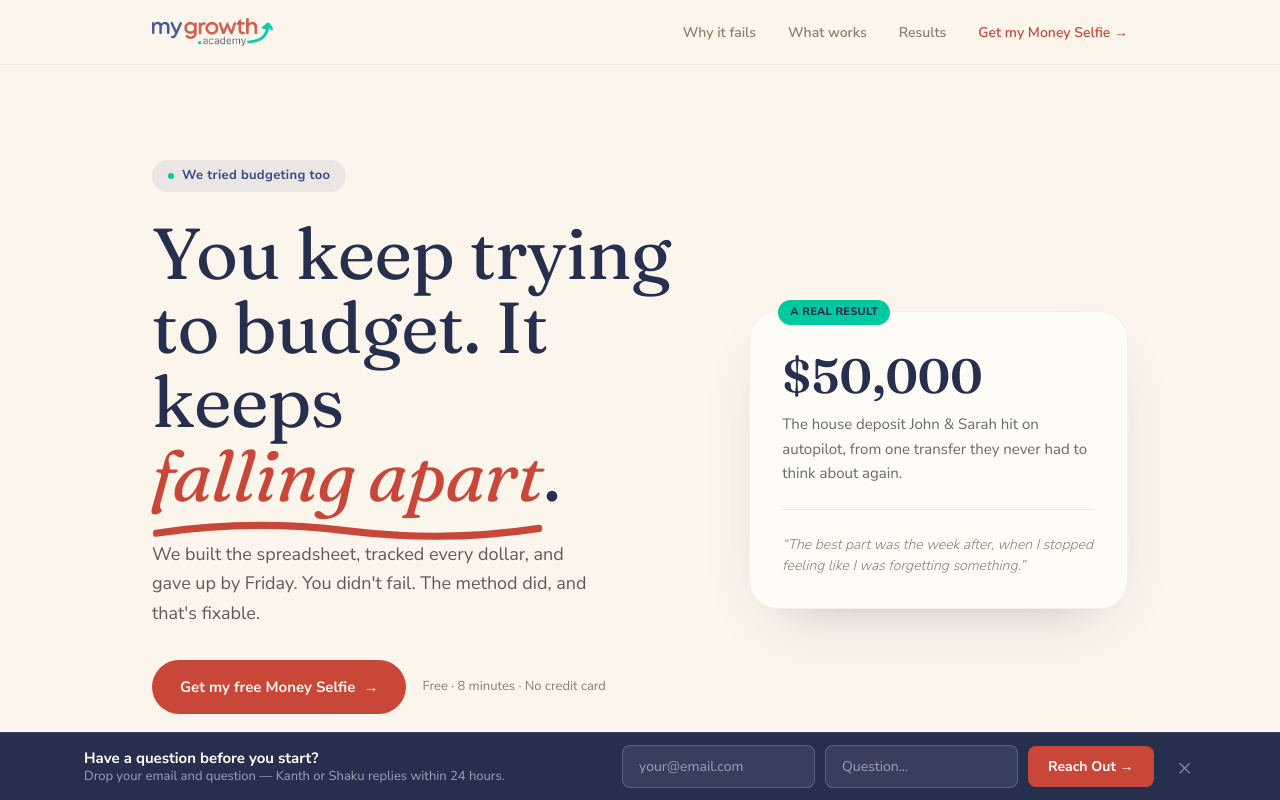
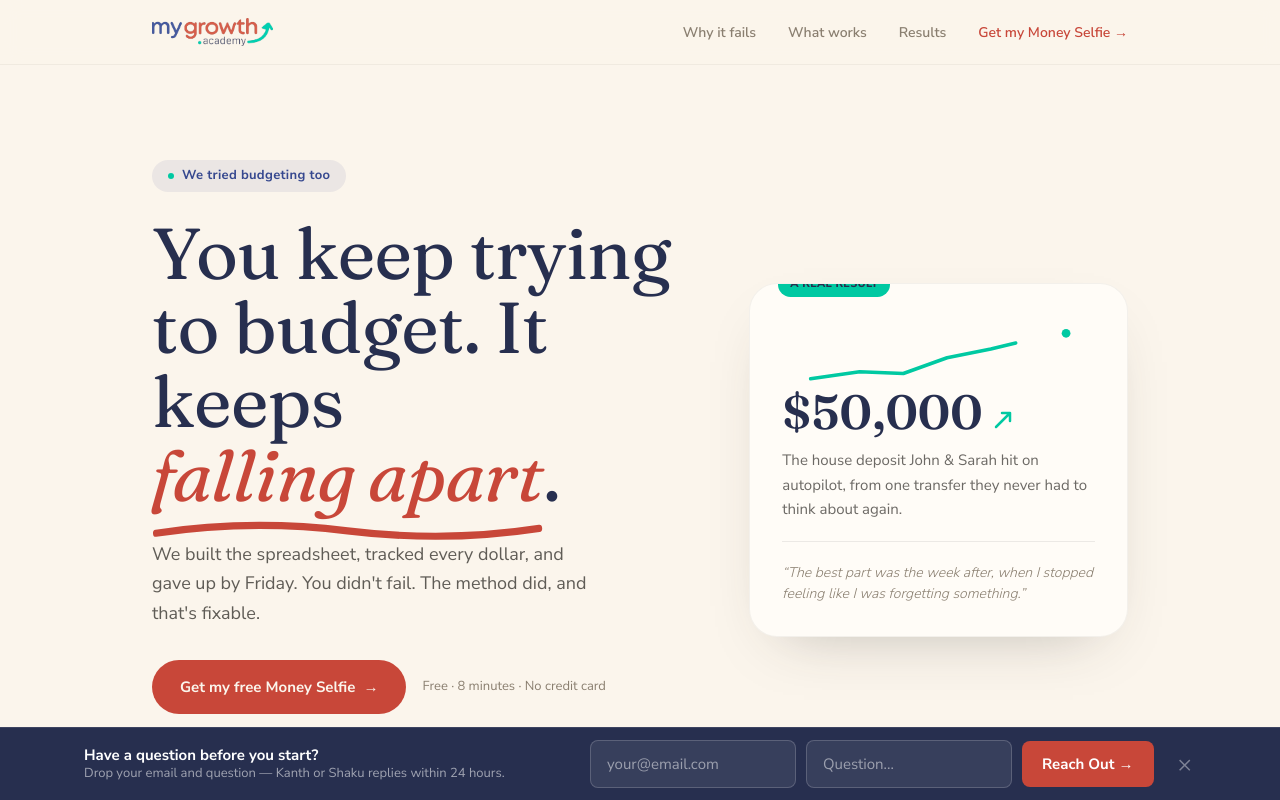
Before and after one commit to mygrowthacademy/mga-landing, a Next.js app: page /budget in a window 1280 px wide. Shown: the top 800 px of the page. Built offline with nearby package versions, Linux system fonts and the light colour scheme.

Commit message:
Update page.tsx

```diff
--- a/app/budget/page.tsx
+++ b/app/budget/page.tsx
@@ -14,8 +14,22 @@ export default function Page() {
     return () => obs.disconnect();
   }, []);
 
+  const [bignum, setBignum] = useState(0);
+  useEffect(() => {
+    let n = 0; const target = 50000; let iv: ReturnType<typeof setInterval>;
+    const t = setTimeout(() => {
+      iv = setInterval(() => {
+        n += Math.ceil((target - n) / 14);
+        if (n >= target) { n = target; clearInterval(iv); }
+        setBignum(n);
+      }, 35);
+    }, 500);
+    return () => { clearTimeout(t); clearInterval(iv); };
+  }, []);
+
   const [sent, setSent] = useState(false);
   const [stripClosed, setStripClosed] = useState(false);
+  const [stripOpen, setStripOpen] = useState(false);
   const handleReach = async (e: React.FormEvent<HTMLFormElement>) => {
     e.preventDefault();
     const form = e.currentTarget;
@@ -52,6 +66,9 @@ export default function Page() {
         .load{opacity:0;transform:translateY(14px);animation:mgarise .9s cubic-bezier(.2,.7,.2,1) forwards}
         @keyframes mgarise{to{opacity:1;transform:none}}
         .mga input::placeholder{color:rgba(255,255,255,.5)}
+        .spark{stroke-dasharray:240;stroke-dashoffset:240;animation:mgadraw 1.8s .5s ease-out forwards}
+        @keyframes mgadraw{to{stroke-dashoffset:0}}
+        @media (prefers-reduced-motion:reduce){.spark{animation:none;stroke-dashoffset:0}}
       `}} />
 
       <div className="mga">
@@ -69,7 +86,11 @@ export default function Page() {
         </nav>
 
         <header id="top" className="relative pt-32 pb-20 md:pt-40 md:pb-24 overflow-hidden">
-          <div className="absolute inset-0 -z-10" style={{ background: 'radial-gradient(800px 480px at 80% 0%, #F6ECDB 0%, #FBF5EC 60%)' }} />
+          <div className="absolute inset-0 -z-10" style={{ background: 'radial-gradient(900px 520px at 70% -8%, rgba(232,199,126,.45) 0%, rgba(246,236,219,.5) 38%, #FBF5EC 70%)' }} />
+          <svg className="absolute right-0 bottom-0 -z-10 w-[70%] h-auto" viewBox="0 0 600 300" fill="none" aria-hidden style={{ opacity: 0.07 }}>
+            <path d="M0 290 L120 250 L220 255 L330 180 L430 120 L520 70 L600 20" stroke="#00C9A2" strokeWidth="6" strokeLinecap="round" strokeLinejoin="round" />
+            <path d="M0 290 L600 290" stroke="#272F4F" strokeWidth="2" />
+          </svg>
           <div className="max-w-5xl mx-auto px-6 grid md:grid-cols-12 gap-12 items-center">
             <div className="md:col-span-7">
               <p className="load inline-flex items-center gap-2 text-[13px] font-bold tracking-wide c-blue mb-6 pill-blue rounded-full px-4 py-1.5" style={{ animationDelay: '.05s' }}>
@@ -88,11 +109,18 @@ export default function Page() {
               <p className="load mt-7 text-[12px] tracking-[0.12em] uppercase c-muted70" style={{ animationDelay: '.36s' }}>Real people · Real numbers · No stock photos</p>
             </div>
             <div className="load md:col-span-5" style={{ animationDelay: '.44s' }}>
-              <div className="bgcard rounded-[28px] border bd5 soft p-8 relative">
+              <div className="bgcard rounded-[28px] border bd5 soft p-8 relative overflow-hidden">
                 <span className="absolute -top-3 left-7 text-[11px] font-extrabold tracking-wide px-3 py-1 rounded-full" style={{ background: '#00C9A2', color: '#272F4F' }}>A REAL RESULT</span>
-                <div className="fd text-5xl font-semibold c-navy mt-2 mb-3">$50,000</div>
-                <p className="c-ink70 text-[15px] leading-relaxed">The house deposit John &amp; Sarah hit on autopilot, from one transfer they never had to think about again.</p>
-                <div className="h-px my-6" style={{ background: 'rgba(51,49,44,.09)' }} />
+                <svg className="w-full h-14 mt-3 mb-1" viewBox="0 0 300 64" fill="none" aria-hidden>
+                  <path className="spark" d="M4 58 L60 50 L110 52 L160 34 L210 24 L260 12 L296 6" stroke="#00C9A2" strokeWidth="4" strokeLinecap="round" strokeLinejoin="round" />
+                  <circle cx="296" cy="6" r="5" fill="#00C9A2" />
+                </svg>
+                <div className="flex items-end gap-2">
+                  <div className="fd text-5xl font-semibold c-navy leading-none">${bignum.toLocaleString()}</div>
+                  <svg className="w-6 h-6 mb-1" viewBox="0 0 24 24" fill="none" aria-hidden><path d="M5 19 L19 5 M11 5 H19 V13" stroke="#00C9A2" strokeWidth="2.5" strokeLinecap="round" strokeLinejoin="round" /></svg>
+                </div>
+                <p className="c-ink70 text-[15px] leading-relaxed mt-3">The house deposit John &amp; Sarah hit on autopilot, from one transfer they never had to think about again.</p>
+                <div className="h-px my-5" style={{ background: 'rgba(51,49,44,.09)' }} />
                 <p className="c-muted text-[14px] italic font-light">&ldquo;The best part was the week after, when I stopped feeling like I was forgetting something.&rdquo;</p>
               </div>
             </div>
@@ -121,8 +149,11 @@ export default function Page() {
           </div>
         </section>
 
-        <section id="works" className="py-24 md:py-32 bgnavy tcream">
-          <div className="max-w-2xl mx-auto px-6">
+        <section id="works" className="py-24 md:py-32 bgnavy tcream relative overflow-hidden">
+          <svg className="absolute right-0 top-0 w-1/2 h-auto" viewBox="0 0 400 300" fill="none" aria-hidden style={{ opacity: 0.08 }}>
+            <path d="M0 280 L80 250 L150 255 L240 180 L320 110 L400 40" stroke="#00C9A2" strokeWidth="5" strokeLinecap="round" strokeLinejoin="round" />
+          </svg>
+          <div className="relative max-w-2xl mx-auto px-6">
             <p className="reveal text-[12px] font-extrabold tracking-[0.16em] uppercase c-jade mb-5">What works instead</p>
             <h2 className="reveal fd text-4xl md:text-5xl leading-[1.1] mb-9">A system that runs without you.</h2>
             <div className="reveal space-y-6 text-[18px] leading-[1.75] tcream75">
@@ -143,20 +174,26 @@ export default function Page() {
               <p className="c-muted mt-3">No stock photos. No invented quotes.</p>
             </div>
             <div className="grid sm:grid-cols-2 gap-5">
-              <div className="reveal bgcard rounded-[24px] border bd5 soft p-7"><div className="flex items-baseline justify-between mb-3"><span className="fd text-2xl c-navy font-semibold">James</span><span className="c-jade font-extrabold text-[14px]">$53K→$130K</span></div><p className="c-ink75 leading-relaxed">&ldquo;One automatic transfer the day my paycheck hit, before I could touch it. That started everything.&rdquo;</p></div>
-              <div className="reveal bgcard rounded-[24px] border bd5 soft p-7"><div className="flex items-baseline justify-between mb-3"><span className="fd text-2xl c-navy font-semibold">Jason</span><span className="c-jade font-extrabold text-[14px]">Debt gone</span></div><p className="c-ink75 leading-relaxed">&ldquo;Four years after getting a real system: no debt, income up thirty-nine percent.&rdquo;</p></div>
-              <div className="reveal bgcard rounded-[24px] border bd5 soft p-7"><div className="flex items-baseline justify-between mb-3"><span className="fd text-2xl c-navy font-semibold">Victor</span><span className="c-jade font-extrabold text-[14px]">Income x3</span></div><p className="c-ink75 leading-relaxed">&ldquo;Machine operator. No degree. Zero savings. I wasn&apos;t looking for inspiration. I was looking for a system.&rdquo;</p></div>
-              <div className="reveal bgcard rounded-[24px] border bd5 soft p-7"><div className="flex items-baseline justify-between mb-3"><span className="fd text-2xl c-navy font-semibold">George</span><span className="c-jade font-extrabold text-[14px]">+300% / 3yr</span></div><p className="c-ink75 leading-relaxed">&ldquo;Grew up hearing money doesn&apos;t grow on trees. I walk into work differently now.&rdquo;</p></div>
+              <div className="reveal bgcard rounded-[24px] border bd5 soft p-7"><div className="flex items-baseline justify-between mb-3"><span className="fd text-2xl c-navy font-semibold">James</span><span className="c-jade font-extrabold text-[14px] inline-flex items-center gap-1"><svg className="w-3.5 h-3.5" viewBox="0 0 24 24" fill="none" aria-hidden><path d="M5 19 L19 5 M11 5 H19 V13" stroke="#00C9A2" strokeWidth="3" strokeLinecap="round" strokeLinejoin="round" /></svg>$53K→$130K</span></div><p className="c-ink75 leading-relaxed">&ldquo;One automatic transfer the day my paycheck hit, before I could touch it. That started everything.&rdquo;</p></div>
+              <div className="reveal bgcard rounded-[24px] border bd5 soft p-7"><div className="flex items-baseline justify-between mb-3"><span className="fd text-2xl c-navy font-semibold">Jason</span><span className="c-jade font-extrabold text-[14px] inline-flex items-center gap-1"><svg className="w-3.5 h-3.5" viewBox="0 0 24 24" fill="none" aria-hidden><path d="M5 19 L19 5 M11 5 H19 V13" stroke="#00C9A2" strokeWidth="3" strokeLinecap="round" strokeLinejoin="round" /></svg>Debt gone</span></div><p className="c-ink75 leading-relaxed">&ldquo;Four years after getting a real system: no debt, income up thirty-nine percent.&rdquo;</p></div>
+              <div className="reveal bgcard rounded-[24px] border bd5 soft p-7"><div className="flex items-baseline justify-between mb-3"><span className="fd text-2xl c-navy font-semibold">Victor</span><span className="c-jade font-extrabold text-[14px] inline-flex items-center gap-1"><svg className="w-3.5 h-3.5" viewBox="0 0 24 24" fill="none" aria-hidden><path d="M5 19 L19 5 M11 5 H19 V13" stroke="#00C9A2" strokeWidth="3" strokeLinecap="round" strokeLinejoin="round" /></svg>Income x3</span></div><p className="c-ink75 leading-relaxed">&ldquo;Machine operator. No degree. Zero savings. I wasn&apos;t looking for inspiration. I was looking for a system.&rdquo;</p></div>
+              <div className="reveal bgcard rounded-[24px] border bd5 soft p-7"><div className="flex items-baseline justify-between mb-3"><span className="fd text-2xl c-navy font-semibold">George</span><span className="c-jade font-extrabold text-[14px] inline-flex items-center gap-1"><svg className="w-3.5 h-3.5" viewBox="0 0 24 24" fill="none" aria-hidden><path d="M5 19 L19 5 M11 5 H19 V13" stroke="#00C9A2" strokeWidth="3" strokeLinecap="round" strokeLinejoin="round" /></svg>+300% / 3yr</span></div><p className="c-ink75 leading-relaxed">&ldquo;Grew up hearing money doesn&apos;t grow on trees. I walk into work differently now.&rdquo;</p></div>
             </div>
             <p className="reveal c-muted text-[13px] mt-10">None of them started ahead of you. Each began with one honest look at their money. <span className="opacity-60">Results vary; outcomes depend on effort and consistency.</span></p>
           </div>
         </section>
 
-        <section className="py-24 md:py-28 bgsand50">
-          <div className="max-w-2xl mx-auto px-6 reveal">
+        <section className="py-20 md:py-28 bgsand50">
+          <div className="max-w-5xl mx-auto px-6 grid md:grid-cols-12 gap-8 md:gap-12 items-center">
+            <div className="reveal md:col-span-5">
+              {/* eslint-disable-next-line @next/next/no-img-element */}
+              <img src="/founders-budget.jpg" alt="Kanth and Shaku, founders of MyGrowth Academy" width={880} height={1100} loading="lazy" className="w-full h-auto rounded-[28px] soft" style={{ border: '5px solid #fff' }} />
+            </div>
+            <div className="reveal md:col-span-7">
               <p className="text-[12px] font-extrabold tracking-[0.16em] uppercase c-blue mb-5">Who we are</p>
               <h2 className="fd c-navy text-4xl md:text-5xl leading-[1.1] mb-6">We didn&apos;t read this in a book.</h2>
               <p className="text-[18px] leading-[1.75] c-ink80">Kanth and Shaku spent 30 years getting their own money right, the hard way, through the same mistakes you&apos;re making now. We teach what worked, plainly, because we&apos;ve watched it change people we care about and we never get tired of seeing it happen.</p>
+            </div>
           </div>
         </section>
 
@@ -171,8 +208,12 @@ export default function Page() {
           </div>
         </section>
 
-        <section id="start" className="py-28 md:py-40 bgnavy tcream text-center">
-          <div className="max-w-2xl mx-auto px-6">
+        <section id="start" className="py-28 md:py-40 bgnavy tcream text-center relative overflow-hidden">
+          <div className="absolute inset-0" style={{ background: 'radial-gradient(700px 420px at 50% 120%, rgba(232,199,126,.22), transparent 70%)' }} />
+          <svg className="absolute left-1/2 -translate-x-1/2 bottom-0 w-[120%] h-auto" viewBox="0 0 600 160" fill="none" aria-hidden style={{ opacity: 0.1 }}>
+            <path d="M0 150 L120 130 L230 134 L340 96 L450 60 L560 26 L600 14" stroke="#00C9A2" strokeWidth="4" strokeLinecap="round" strokeLinejoin="round" />
+          </svg>
+          <div className="relative max-w-2xl mx-auto px-6">
             <p className="reveal tcream55 mb-4">Stop blaming yourself.</p>
             <h2 className="reveal fd text-4xl md:text-6xl leading-[1.06] mb-8">The system was the problem <span className="italic c-terra">all along.</span></h2>
             <p className="reveal tcream70 text-lg mb-10 max-w-md mx-auto">In 8 minutes, your free Money Selfie shows where your money&apos;s going, your biggest leaks ranked, and the first step to take this week.</p>
@@ -185,32 +226,42 @@ export default function Page() {
           <div className="max-w-4xl mx-auto px-6 flex flex-col md:flex-row items-center justify-between gap-5 text-[13px]">
             {/* eslint-disable-next-line @next/next/no-img-element */}
             <img src="/mga-logo.png" alt="MyGrowth Academy" className="h-7 w-auto" />
-            <div className="flex gap-5 font-semibold"><a href="#" className="hover:tcream80">Instagram</a><a href="#" className="hover:tcream80">TikTok</a><a href="#" className="hover:tcream80">YouTube</a><a href="#" className="hover:tcream80">LinkedIn</a></div>
+            <div className="flex flex-wrap justify-center gap-5 font-semibold">
+              <a href="https://www.instagram.com/mygrowth.academy" target="_blank" rel="noopener noreferrer" className="hover:tcream80">Instagram</a>
+              <a href="https://www.tiktok.com/@mygrowth.academy" target="_blank" rel="noopener noreferrer" className="hover:tcream80">TikTok</a>
+              <a href="https://www.youtube.com/@mygrowth.academy" target="_blank" rel="noopener noreferrer" className="hover:tcream80">YouTube</a>
+              <a href="https://www.linkedin.com/in/shakumiriyala/" target="_blank" rel="noopener noreferrer" className="hover:tcream80">LinkedIn</a>
+              <a href="https://www.facebook.com/mygrowth.academy" target="_blank" rel="noopener noreferrer" className="hover:tcream80">Facebook</a>
+            </div>
             <a href={TYPEFORM} className="c-terra font-bold">Get my Money Selfie →</a>
           </div>
-          <p className="max-w-4xl mx-auto px-6 mt-7 pt-6 border-t border-white/5 text-[11px] tcream25 text-center">© 2025 MyGrowth.Academy · Not financial advice. Results vary. Individual outcomes depend on effort and consistency.</p>
+          <p className="max-w-4xl mx-auto px-6 mt-7 pt-6 border-t border-white/5 text-[11px] tcream25 text-center">© 2026 MyGrowth.Academy · Not financial advice. Results vary. Individual outcomes depend on effort and consistency.</p>
         </footer>
 
         <div className="h-40 md:h-24" />
 
         {!stripClosed && (
           <div className="fixed bottom-0 inset-x-0 z-50 border-t border-white/10" style={{ background: '#272F4F' }}>
-            <div className="max-w-6xl mx-auto px-5 py-3 flex flex-col md:flex-row md:items-center gap-3 md:gap-5">
+            <form onSubmit={handleReach} className="max-w-6xl mx-auto px-5 py-3 flex flex-col md:flex-row md:items-center gap-3 md:gap-5">
+              <div className="flex items-start gap-3 md:flex-1 md:min-w-0">
                 <div className="flex-1 min-w-0">
                   <p className="text-white font-bold text-[15px] leading-tight">Have a question before you start?</p>
                   <p className="text-white/55 text-[13px] leading-tight">Drop your email and question — Kanth or Shaku replies within 24 hours.</p>
                 </div>
+                <button type="button" onClick={() => setStripOpen((o) => !o)} className="md:hidden rounded-lg px-4 py-2.5 font-bold text-[13px] text-white whitespace-nowrap" style={{ background: '#C84739' }}>{stripOpen ? 'Close' : 'Ask'}</button>
+                <button type="button" onClick={() => setStripClosed(true)} aria-label="Dismiss" className="md:hidden text-white/40 text-2xl leading-none px-1">×</button>
+              </div>
               {sent ? (
                 <p className="text-white text-[14px] md:pr-6">Thanks. Kanth or Shaku will reply within 24 hours.</p>
               ) : (
-                <form onSubmit={handleReach} className="flex flex-col sm:flex-row items-stretch sm:items-center gap-2.5">
-                  <input type="email" name="email" required placeholder="your@email.com" className="rounded-lg px-4 py-2.5 text-[14px] text-white outline-none" style={{ background: 'rgba(255,255,255,.08)', border: '1px solid rgba(255,255,255,.18)' }} />
-                  <input type="text" name="message" placeholder="Question..." className="rounded-lg px-4 py-2.5 text-[14px] text-white outline-none" style={{ background: 'rgba(255,255,255,.08)', border: '1px solid rgba(255,255,255,.18)' }} />
-                  <button type="submit" className="rounded-lg px-5 py-2.5 font-bold text-[14px] text-white whitespace-nowrap" style={{ background: '#C84739' }}>Reach Out →</button>
+                <div className={`${stripOpen ? 'flex' : 'hidden'} md:flex flex-col sm:flex-row items-stretch sm:items-center gap-2.5`}>
+                  <input type="email" name="email" required placeholder="your@email.com" className="rounded-lg px-4 py-3 text-[15px] text-white outline-none w-full sm:w-auto" style={{ background: 'rgba(255,255,255,.08)', border: '1px solid rgba(255,255,255,.18)' }} />
+                  <input type="text" name="message" placeholder="Question..." className="rounded-lg px-4 py-3 text-[15px] text-white outline-none w-full sm:w-auto" style={{ background: 'rgba(255,255,255,.08)', border: '1px solid rgba(255,255,255,.18)' }} />
+                  <button type="submit" className="rounded-lg px-5 py-3 font-bold text-[15px] text-white whitespace-nowrap" style={{ background: '#C84739' }}>Reach Out →</button>
+                </div>
+              )}
+              <button type="button" onClick={() => setStripClosed(true)} aria-label="Dismiss" className="hidden md:block text-white/40 hover:text-white/80 text-2xl leading-none px-1 self-center">×</button>
             </form>
-              )}
-              <button onClick={() => setStripClosed(true)} aria-label="Dismiss" className="text-white/40 hover:text-white/80 text-2xl leading-none px-1 self-end md:self-center">×</button>
-            </div>
           </div>
         )}
       </div>
```
Lines whose indentation alone changed are shown as unchanged.
